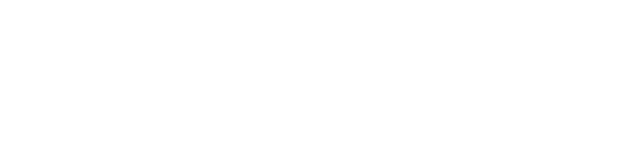
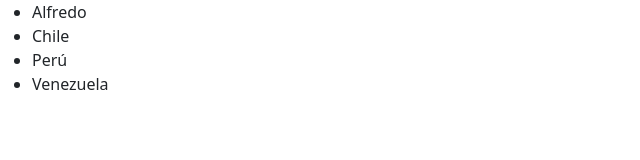
Before and after one commit to AlfredoMarcelo/javascriptdom, a plain HTML site: page index.html in a window 1280 px wide. Shown: the whole page, without its empty margins (0-640 px from the left). Drawn offline with nearby package versions, Linux system fonts and the light colour scheme.

Commit message:
evitar reflow con fragment

```diff
--- a/index.html
+++ b/index.html
@@ -9,7 +9,9 @@
     <title>Javascript DOM</title>
 </head>
 <body>
-
+<ul id="listaDeNombre">
+    <li>Alfredo</li>
+</ul>
 
     <script src="https://cdn.jsdelivr.net/npm/bootstrap@5.1.3/dist/js/bootstrap.bundle.min.js" integrity="sha384-ka7Sk0Gln4gmtz2MlQnikT1wXgYsOg+OMhuP+IlRH9sENBO0LRn5q+8nbTov4+1p" crossorigin="anonymous"></script>
     <script src="index.js"></script>
--- a/index.js
+++ b/index.js
@@ -0,0 +1,25 @@
+const listaDeNombre = document.getElementById("listaDeNombre");
+
+const paises = ["Chile","Perú","Venezuela"];
+
+//-----------evitar reflow con fragment-----------
+
+
+const fragment = document.createDocumentFragment()
+
+paises.forEach((pais)=>{
+    const li = document.createElement("li");
+    li.textContent = pais;
+    listaDeNombre.appendChild(li)
+})// se recorre el array pero fuera del dom y en la linea 16 se añade recien al dom, una vez que ya esta listo
+
+listaDeNombre.appendChild(fragment)
+
+//--------------------------------------
+// ejemplo de innerhtml (no utilizar )
+/*
+const arrayPaises = ["Chile", "Perú", "Venezuela"];
+
+arrayPaises.forEach((pais)=>{
+    listaDeNombre.innerHTML += `<li>${pais}</li>` //interpolación
+}) */
```
